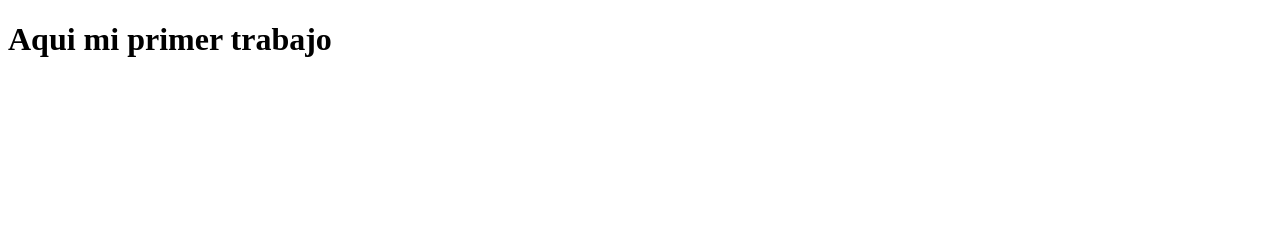
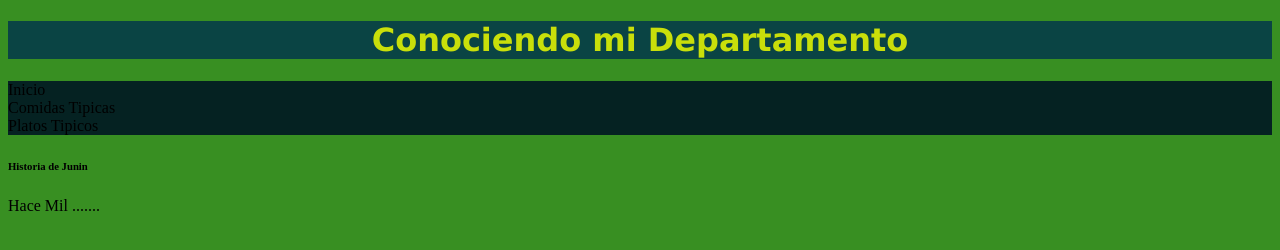
Before and after one commit to XxrenatoxX18/XxrenatoxX18.github.io, a plain HTML site: page index.html in a window 1280 px wide. Drawn offline with Linux system fonts and the light colour scheme.

Commit message:
version 777

```diff
--- a/index.html
+++ b/index.html
@@ -1,12 +1,28 @@
 <!DOCTYPE html>
-<html lang="en">
+<body lang="es">
 <head>
     <meta charset="UTF-8">
     <meta http-equiv="X-UA-Compatible" content="IE=edge">
     <meta name="viewport" content="width=device-width, initial-scale=1.0">
-    <title>Mi primera pagina publicada</title>
+    <title> Departamento de Junin</title>
 </head>
-<body>
-    <h1>Aqui mi primer trabajo</h1>
+<body style="background-color: rgb(56, 143, 34);">
+    <header style="background-color:rgb(10, 68, 68); color:rgba(232, 248, 1, 0.863); text-align: center; font-family: 'Lucida Sans',
+    'Lucida Sans Regular', 'Lucida Grande', 'Lucida Sans Unicode', Geneva, Verdana, sans-serif">
+        <h1>Conociendo mi Departamento</h1>
+    </header>
+
+    <nav style="background-color: rgb(5, 34, 34); height: 20%;">
+        Inicio <br>
+        Comidas Tipicas <br>
+        Platos Tipicos
+    </nav>
+
+    <section>
+        <h6>Historia de Junin</h6>
+        <P>
+            Hace Mil .......
+        </P>
+    </section>
 </body>
-</html>
+<html>
```
Also changed, not shown: 2 other files.
